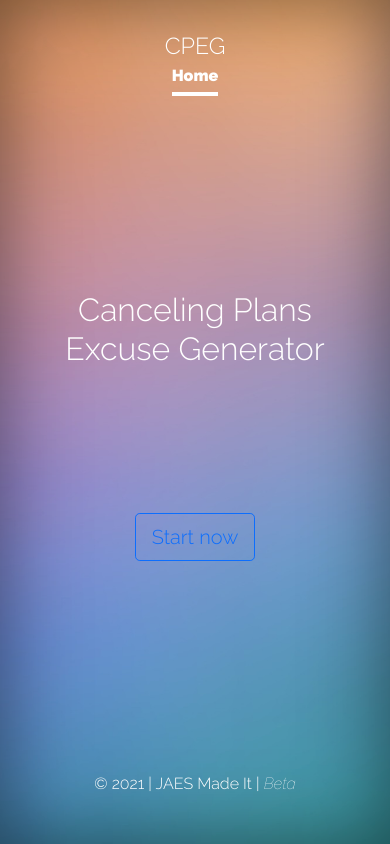
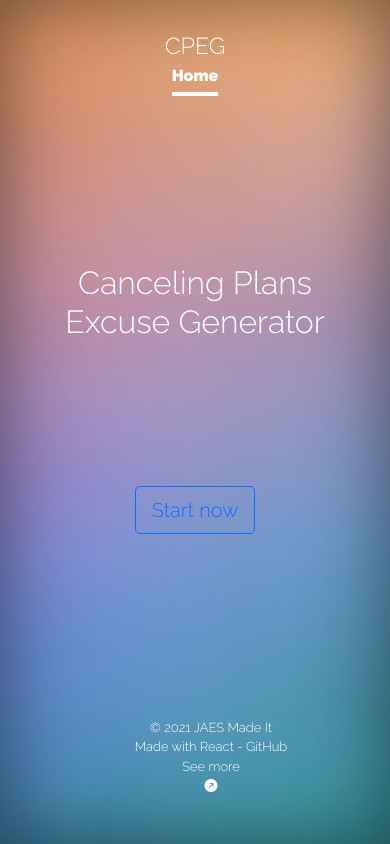
Before and after one commit to jhonnierandrey/cpeg-rx, a React (Create React App) app: page / in a window 390 px wide. Built offline with nearby package versions, Linux system fonts and the light colour scheme.

Commit message:
updating footer

```diff
--- a/src/App.css
+++ b/src/App.css
@@ -146,6 +146,19 @@ header, main, footer {
   border-color: inherit;
 }
 
+#footer ul {
+  list-style: none;
+  display: flex;
+  justify-content: center;
+}
+#footer ul li {
+  border-right: 1px solid #2A363B;
+  padding: 0rem 1rem;
+}
+#footer ul li:last-child {
+  border-right: none;
+}
+
 @media (max-width: 767.98px) {
   .home .home-title {
     width: 100%;
@@ -161,6 +174,17 @@ header, main, footer {
   .modal .modal-dialog {
     max-width: 100%;
   }
+
+  #footer {
+    font-size: small;
+  }
+  #footer ul {
+    flex-direction: column;
+  }
+  #footer ul li {
+    border-right: none;
+    padding: 0rem 1rem;
+  }
 }
 @media (max-width: 991.98px) {
   .modal-body-generator .card {
--- a/src/App.scss
+++ b/src/App.scss
@@ -203,6 +203,24 @@ header, main, footer {
   }
 }
 
+// FOOTER
+
+#footer {
+  ul {
+    list-style: none;
+    display: flex;
+    justify-content: center;
+  }
+
+  ul li {
+    border-right: 1px solid $black;
+    padding: 0rem 1rem;
+  }
+  ul li:last-child {
+    border-right: none;
+  }
+}
+
 @media (max-width: 767.98px) {
   .home {
     .home-title {
@@ -224,6 +242,19 @@ header, main, footer {
       max-width: 100%;
     }
   }
+
+  #footer {
+    font-size: small;
+
+    ul {
+      flex-direction: column;
+    }
+
+    ul li {
+      border-right: none;
+      padding: 0rem 1rem;
+    }
+  }
 }
 
 @media (max-width: 991.98px) {
--- a/src/components/Footer.js
+++ b/src/components/Footer.js
@@ -1,7 +1,12 @@
 function Footer(){
     return(
-        <footer className="mt-auto">
-            <p>&copy; 2021 | <a href="https://jaesmadeit.com/" target='_blank' rel="noreferrer">JAES Made It</a> | <i>Beta</i></p>
+        <footer id="footer" className="mt-auto">
+            <ul className="footer-copyright">
+                <li>&copy; 2021 <a href="https://www.jaesmadeit.com/" target="_blank" rel="noopener noreferrer">JAES Made It</a></li>
+                <li>Made with <a href="https://reactjs.org/" target="_blank" rel="noopener noreferrer">React</a> - <a href="https://github.com/jhonnierandrey/cpeg-rx" target="_blank" rel="noopener noreferrer">GitHub</a></li>
+                <li><a href="http://jhonnierandrey.info/" target="_blank" rel="noopener noreferrer">See more</a></li>
+                <li><a href="https://www.buymeacoffee.com/jhonnierandrey" target="_blank" rel="noopener noreferrer"><i className="bi bi-arrow-up-right-circle-fill"></i></a></li>
+            </ul>
         </footer>
     )
 }
```
Also changed, not shown: 1 other file (tests, documents, lock files or other folders).
